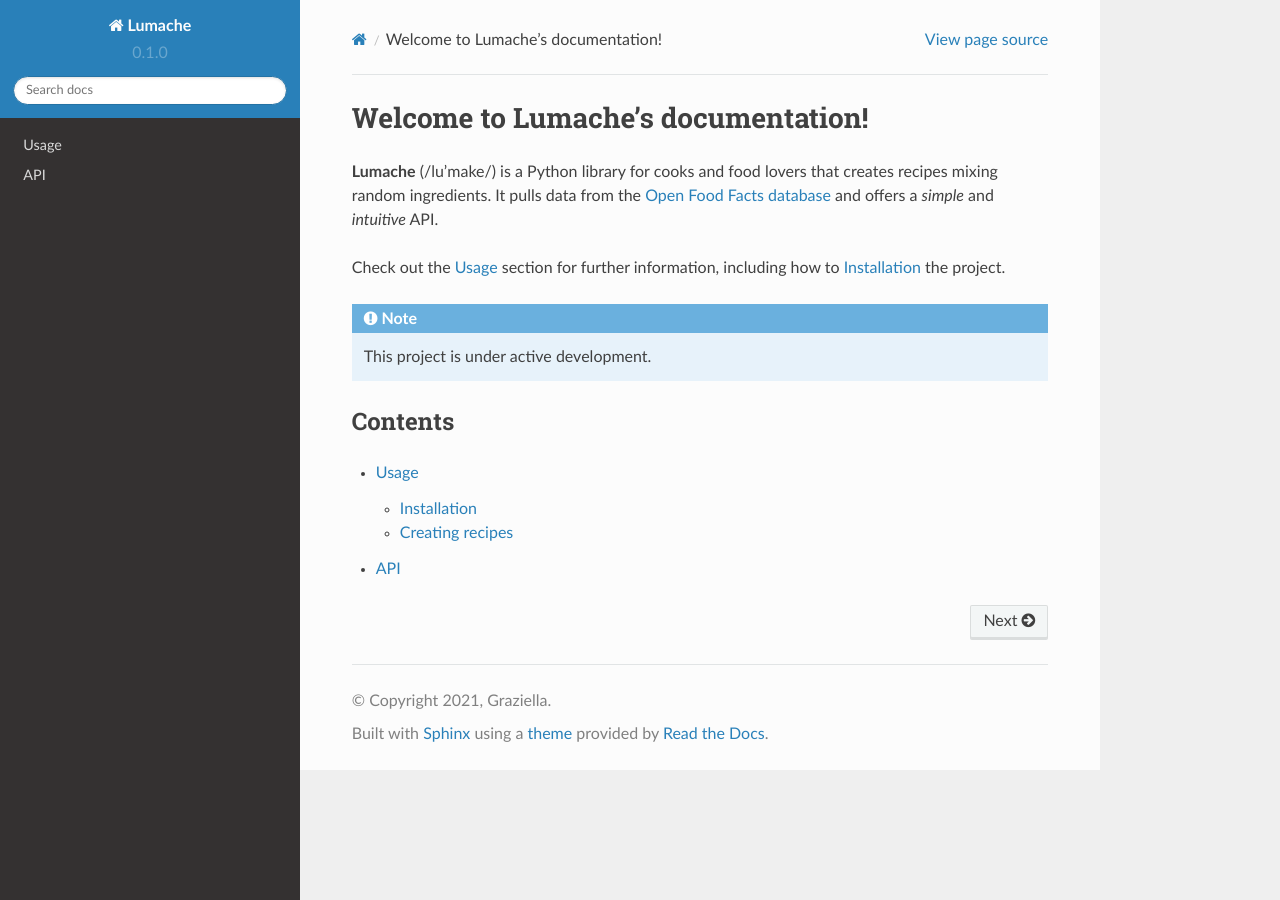
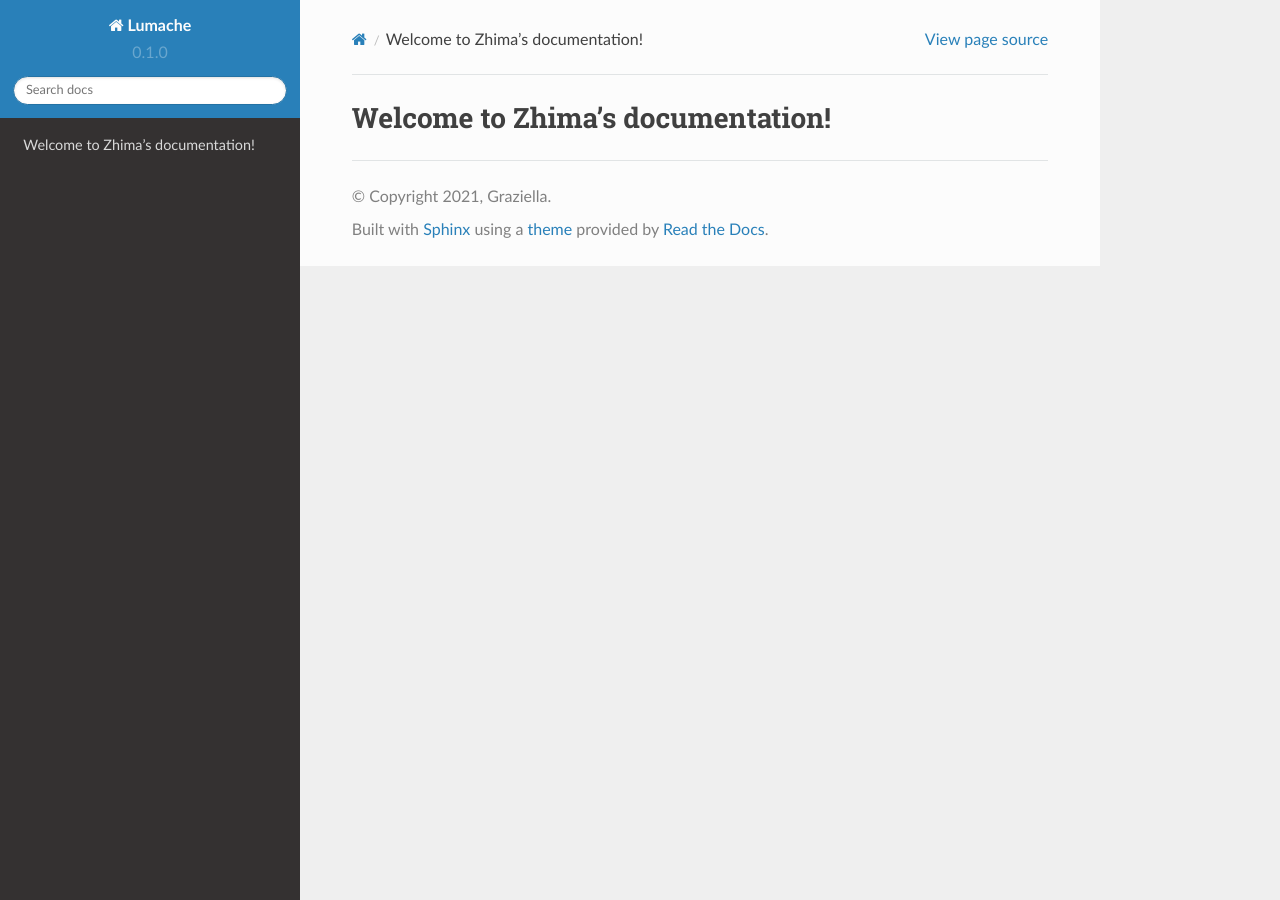
Before and after one commit to Cocobilibili/-, a Sphinx documentation site: the page built from docs/source/index.rst, in a window 1280 px wide. Built offline with Sphinx 7.4.7 and the Read the Docs theme 2.0.0, drawn with Linux system fonts in a browser that asks for light colours.

Commit message:
Update index.rst

```diff
--- a/docs/source/index.rst
+++ b/docs/source/index.rst
@@ -1,22 +1,2 @@
-Welcome to Lumache's documentation!
+Welcome to Zhima's documentation!
 ===================================
-
-**Lumache** (/lu'make/) is a Python library for cooks and food lovers
-that creates recipes mixing random ingredients.
-It pulls data from the `Open Food Facts database <https://world.openfoodfacts.org/>`_
-and offers a *simple* and *intuitive* API.
-
-Check out the :doc:`usage` section for further information, including
-how to :ref:`installation` the project.
-
-.. note::
-
-   This project is under active development.
-
-Contents
---------
-
-.. toctree::
-
-   usage
-   api
```
